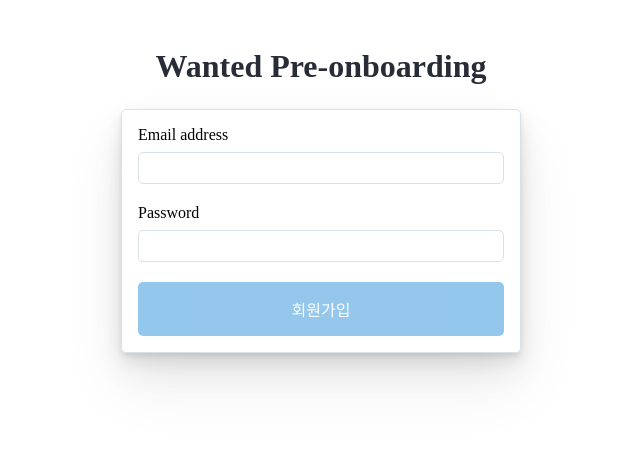
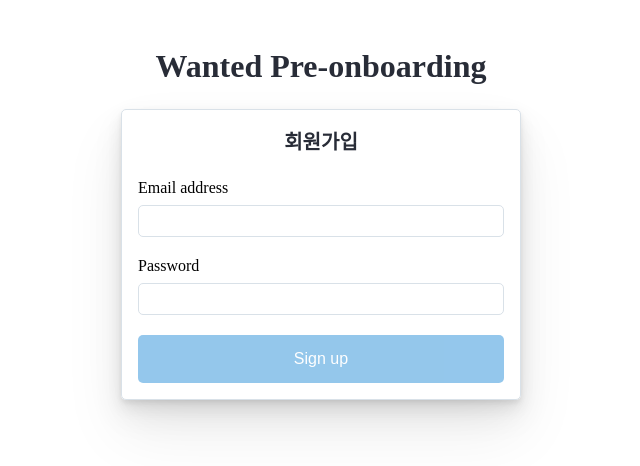
Before and after one commit to 5kdk/wanted-pre-onboarding-frontend, a React (Create React App) app: page /signup in a window 1280 px wide. Shown: the top 466 px of the page, without its empty margins (319-959 px from the left). Built offline with nearby package versions, Linux system fonts and the light colour scheme.

Commit message:
feat: SubTitle 컴포넌트 추가

```diff
--- /dev/null
+++ b/src/components/SubTitle.jsx
@@ -0,0 +1,12 @@
+import styled from 'styled-components';
+
+const StyledSubTitle = styled.h2`
+  margin-bottom: ${({ theme }) => theme.spacing.xl};
+  color: ${({ theme }) => theme.colors.black};
+  text-align: ${props => props.align || 'center'};
+  font-size: ${({ theme }) => theme.fontSize.lg};
+`;
+
+const SubTitle = ({ children }) => <StyledSubTitle>{children}</StyledSubTitle>;
+
+export default SubTitle;
--- a/src/components/index.js
+++ b/src/components/index.js
@@ -2,3 +2,4 @@
 export { default as Container } from './Container';
 export { default as Input } from './Input';
 export { default as Label } from './Label';
+export { default as SubTitle } from './SubTitle';
--- a/src/pages/SignUp.jsx
+++ b/src/pages/SignUp.jsx
@@ -1,6 +1,6 @@
 import { useState } from 'react';
 import { rem, validate } from '../utils';
-import { Button, Container, Input, Label } from '../components';
+import { Button, Container, Input, Label, SubTitle } from '../components';
 
 const SignUp = () => {
   const [formValues, setFormValues] = useState({ email: '', password: '' });
@@ -20,6 +20,7 @@
 
   return (
     <Container w={rem(400)}>
+      <SubTitle>회원가입</SubTitle>
       <form onSubmit={handleSubmit}>
         <Label htmlFor="email">Email address</Label>
         <Input
@@ -38,7 +39,7 @@
           onChange={handleFormChange}
         />
         <Button data-testid="signup-button" disabled={isDisabled}>
-          회원가입
+          Sign up
         </Button>
       </form>
     </Container>
```
